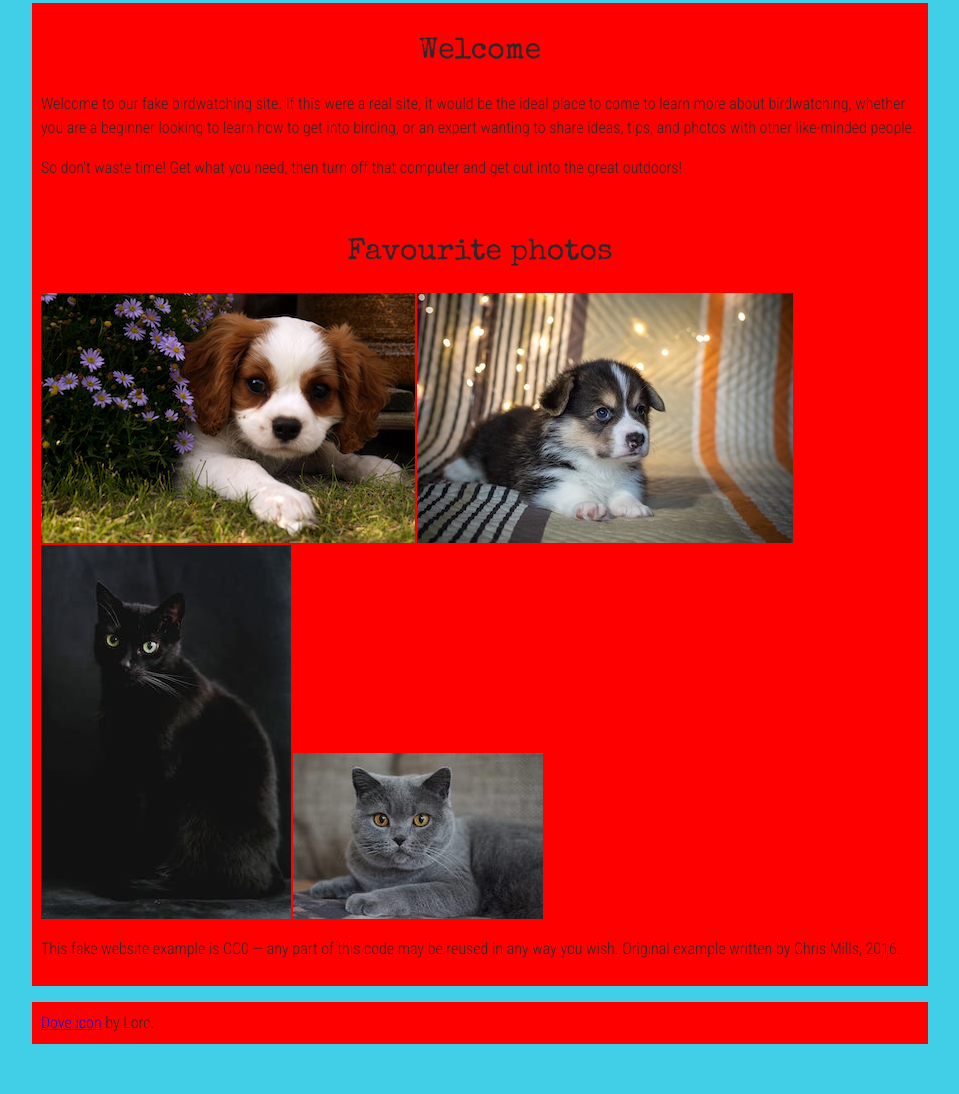
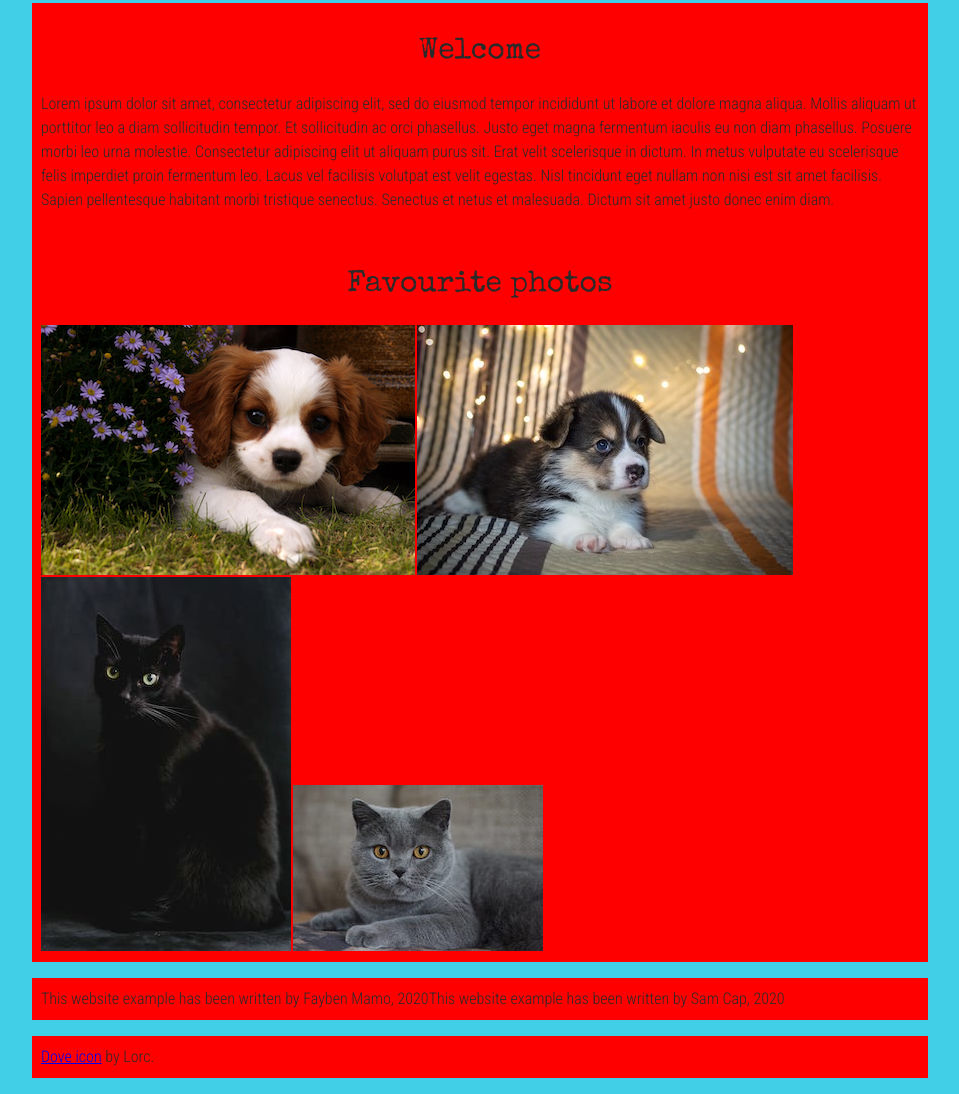
Before and after one commit to FaybenM/FaybenM.github.io, a website: page lab_3/index.html in a window 1280 px wide. Shown: the part 165-1259 px from the top of the page, without its empty margins (160-1119 px from the left). Before the commit the page ends 1225 px from the top, so only its background shows below. Drawn offline with nearby package versions, Linux system fonts and the light colour scheme.

Commit message:
updating

```diff
--- a/lab_3/index.html
+++ b/lab_3/index.html
@@ -34,9 +34,12 @@
     <div class="aside a">
       <h2 class="h2">Welcome</h2>
 
-      <p>Welcome to our fake birdwatching site. If this were a real site, it would be the ideal place to come to learn more about birdwatching, whether you are a beginner looking to learn how to get into birding, or an expert wanting to share ideas, tips, and photos with other like-minded people.</p>
-
-      <p>So don't waste time! Get what you need, then turn off that computer and get out into the great outdoors!</p>
+      <p class="main">Lorem ipsum dolor sit amet, consectetur adipiscing elit, sed do eiusmod tempor incididunt ut labore et dolore magna aliqua.
+        Mollis aliquam ut porttitor leo a diam sollicitudin tempor. Et sollicitudin ac orci phasellus. Justo eget magna fermentum iaculis
+        eu non diam phasellus. Posuere morbi leo urna molestie. Consectetur adipiscing elit ut aliquam purus sit. Erat velit scelerisque in
+        dictum. In metus vulputate eu scelerisque felis imperdiet proin fermentum leo. Lacus vel facilisis volutpat est velit egestas. Nisl
+        tincidunt eget nullam non nisi est sit amet facilisis. Sapien pellentesque habitant morbi tristique senectus. Senectus et netus et
+        malesuada. Dictum sit amet justo donec enim diam.</p>
     </div>
 
     <div class="nav span">
@@ -47,9 +50,9 @@
       <a class ="asside img" href="cat1.jpg"><img src="cat1_copy.jpg" alt="A cute black cat with piercing eyes."></a>
       <a class ="asside img" href="cat2.jpg"><img src="cat2_copy.jpg" alt="A grey cat looking straight into the camera."></a>
 
+    </div>
+      <p class="footer">This website example has been written by Fayben Mamo, 2020This website example has been written by Sam Cap, 2020</p>
 
-      <p>This fake website example is CC0 — any part of this code may be reused in any way you wish. Original example written by Chris Mills, 2016.</p>
-    </div>
 
       <p class="footer"><a href="http://game-icons.net/lorc/originals/dove.html">Dove icon</a> by Lorc.</p>
 
```
